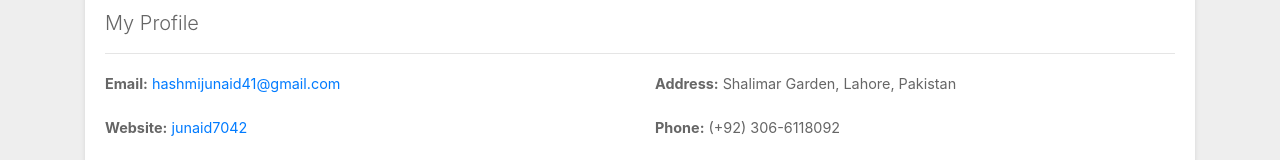
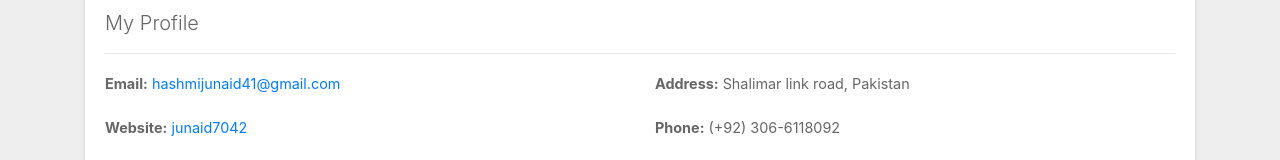
Before and after one commit to MuhammadJunaidHashmi/heroku-react-portfolio-app, a React (Create React App) app: page /about in a window 1280 px wide. Shown: the part 365-525 px from the top of the page. Built offline with nearby package versions, Linux system fonts and the light colour scheme; some icons are missing.

Commit message:
Update AboutUs.jsx

```diff
--- a/src/components/AboutUs.jsx
+++ b/src/components/AboutUs.jsx
@@ -55,7 +55,7 @@ const AboutUs= () => {
                   <p><strong>Skills:</strong> <span className="label label-primary">HTML</span>, <span className="label label-primary">CSS</span>, <span className="label label-primary">JAVASCRIPT</span>, <span className="label label-primary">JQUERY</span>, <span className="label label-primary">AJAX</span>, <span className="label label-primary">PHP</span>,  <span className="label label-primary">REACT</span>, <span className="label label-primary">C</span></p>
                 </div>
                 <div className="col-md-6">
-                  <p><strong>Address:</strong> Shalimar Garden, Lahore, Pakistan</p>
+                  <p><strong>Address:</strong> Shalimar link road, Pakistan</p>
                   <p><strong>Phone:</strong> (+92) 306-6118092</p>
                   <p><strong>Reputation:</strong> <span className="text-green"><i className="fa fa-angle-up"></i> 20+</span></p>
       </div>
```
